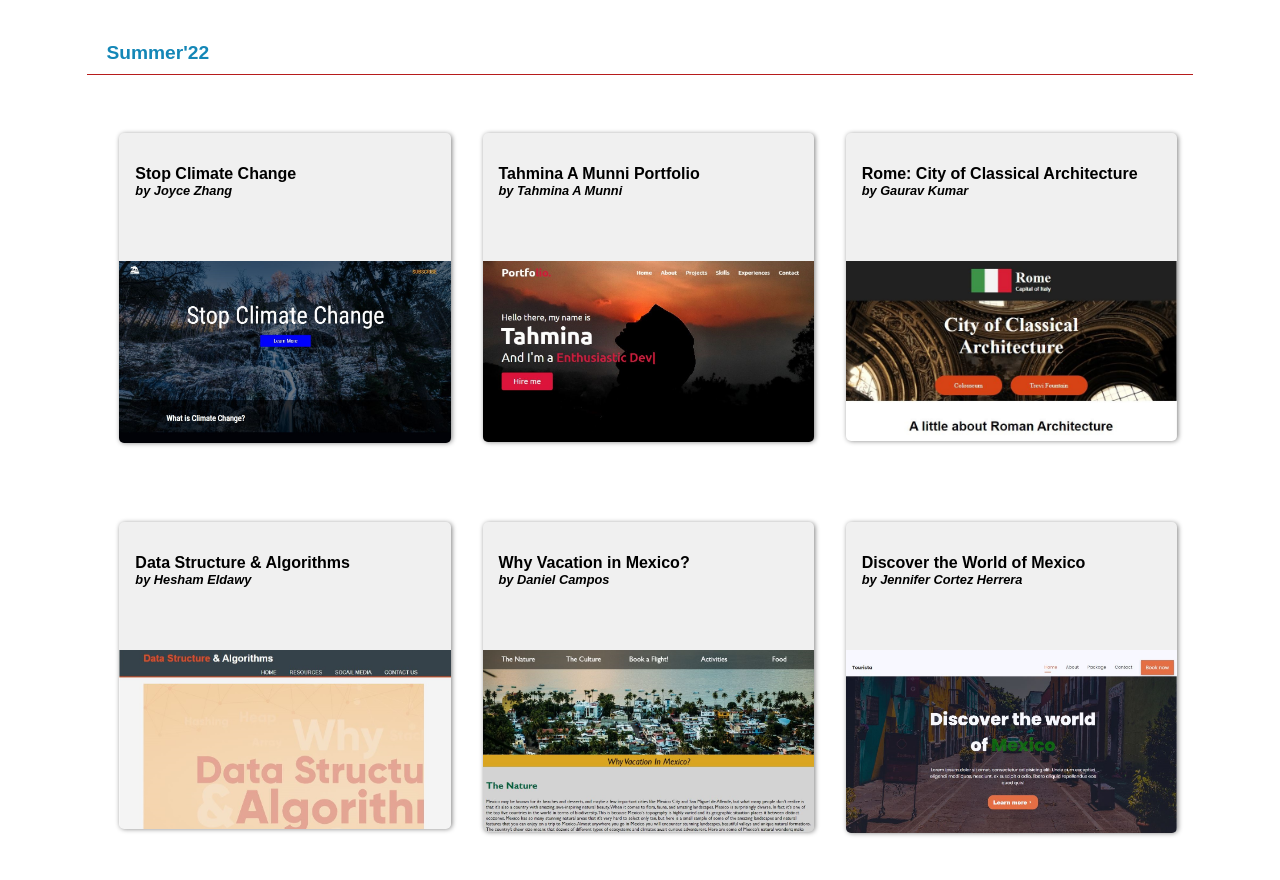
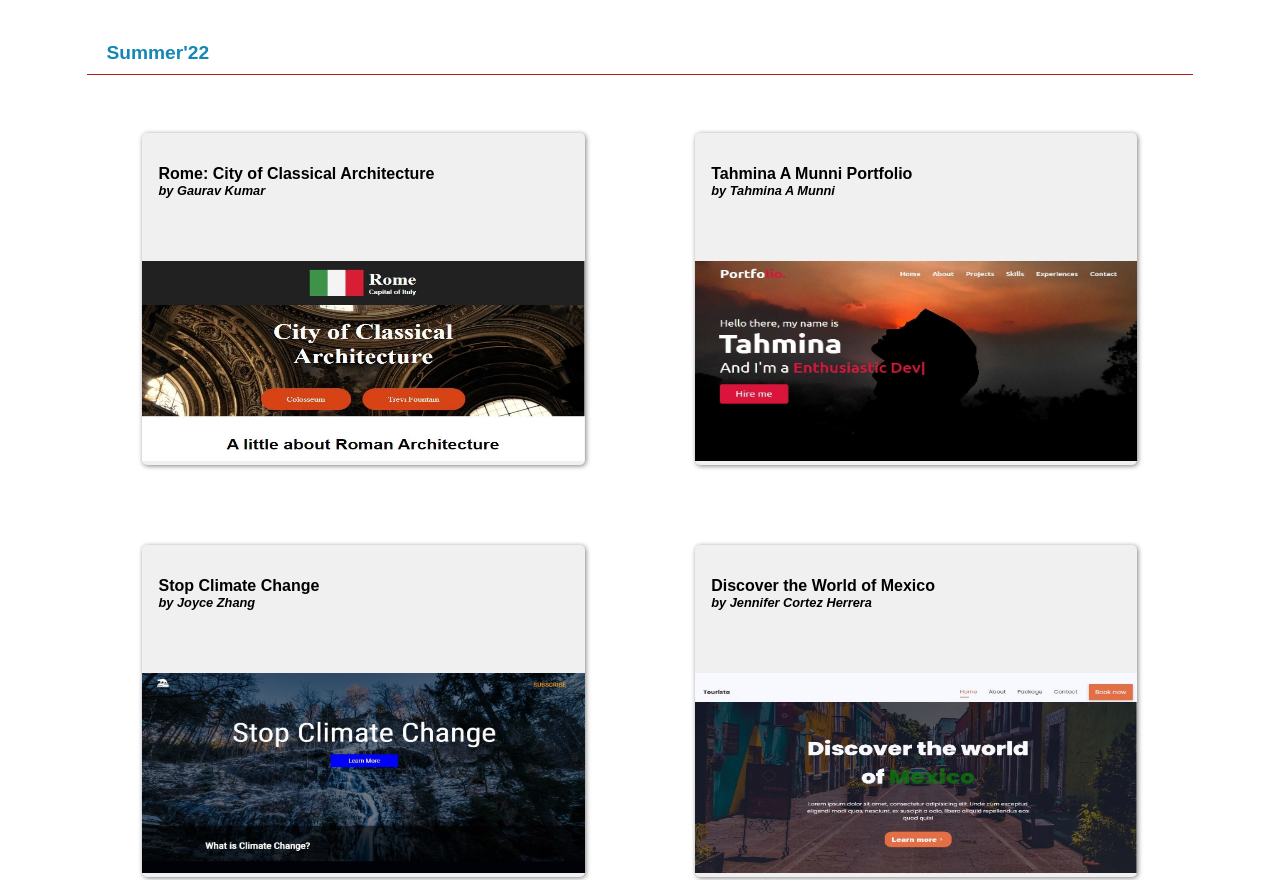
Before and after one commit to huixinwu/microcredential, a plain HTML site: page html/project1.html in a window 1280 px wide. Shown: the part 1400-2280 px from the top of the page. Drawn offline with Linux system fonts and the light colour scheme.

Commit message:
Add files via upload

```diff
--- a/css/activities.css
+++ b/css/activities.css
@@ -32,13 +32,14 @@ PROJECTS
 =======================*/
 /* ----- students projects -------*/
 .medals{position: absolute;  width: 20%; right: 0; top:-0.5em;}
-.studentsProjects header{margin: 3em 0em; padding: 1em;  font-weight: 600; color: var(--primary); font-size: 1.2em; background-color: rgb(240,240,240);}
-.project1_card{ width: 30%; border-radius: 5px; box-shadow: 1px 1px 5px gray; background-color: rgb(240,240,240); float: right; margin: 0em 1.4% 5em 0em; position: relative;}
+.studentsProjects header{margin: 3em 0em; padding: 1em;  font-weight: 600; color: var(--primary); font-size: 1.2em; background-color: rgb(240,240,240); }
+.project1_card{ width: 40%; border-radius: 5px; box-shadow: 1px 1px 5px gray; background-color: rgb(240,240,240); float: left; margin: 0em 5% 5em 0em; position: relative;}
 .pSummer22{margin: 3em 0em; padding: 0.5em 1em; border-bottom: ridge 1px var(--secondary); font-weight: 600; color: var(--primary); font-size: 1.2em; }
-.project1_card:nth-child(1){margin-left: 1em;}
+.project1_card:nth-child(1){margin-left: 5%;}
 .project1_card p{padding: 1em; font-weight: bolder; height: 6em;}
 .project1_card p i{display: block; font-size: 0.8em;}
-.project_img{width: 100%; margin-bottom: -0.3em; border-radius: 0px 0px 5px 5px;}
+.project_img{height: 200px; overflow:hidden;width: 100%;}
+.project_img img{width: 100%; margin-bottom: -0.3em; border-radius: 0px 0px 5px 5px;}
 .studentsProjects a{color: black; text-decoration: none; transition:ease 0.5s; }
 .studentsProjects a:hover{opacity: 0.6; filter:invert(100%);}
 /* ----*/
@@ -71,6 +72,7 @@ border-bottom: ridge 1px var(--primaryDark);
 */
 @media only screen and (max-width: 1100px){
   .project1_card{ width: 80%;  margin: 0em 10% 5em 0em; position: relative;}
+  .project_img{height:auto; }
 }
 /*------------- MEDIUM-LARGE SCREEN ----------------------------------------
 */
```
